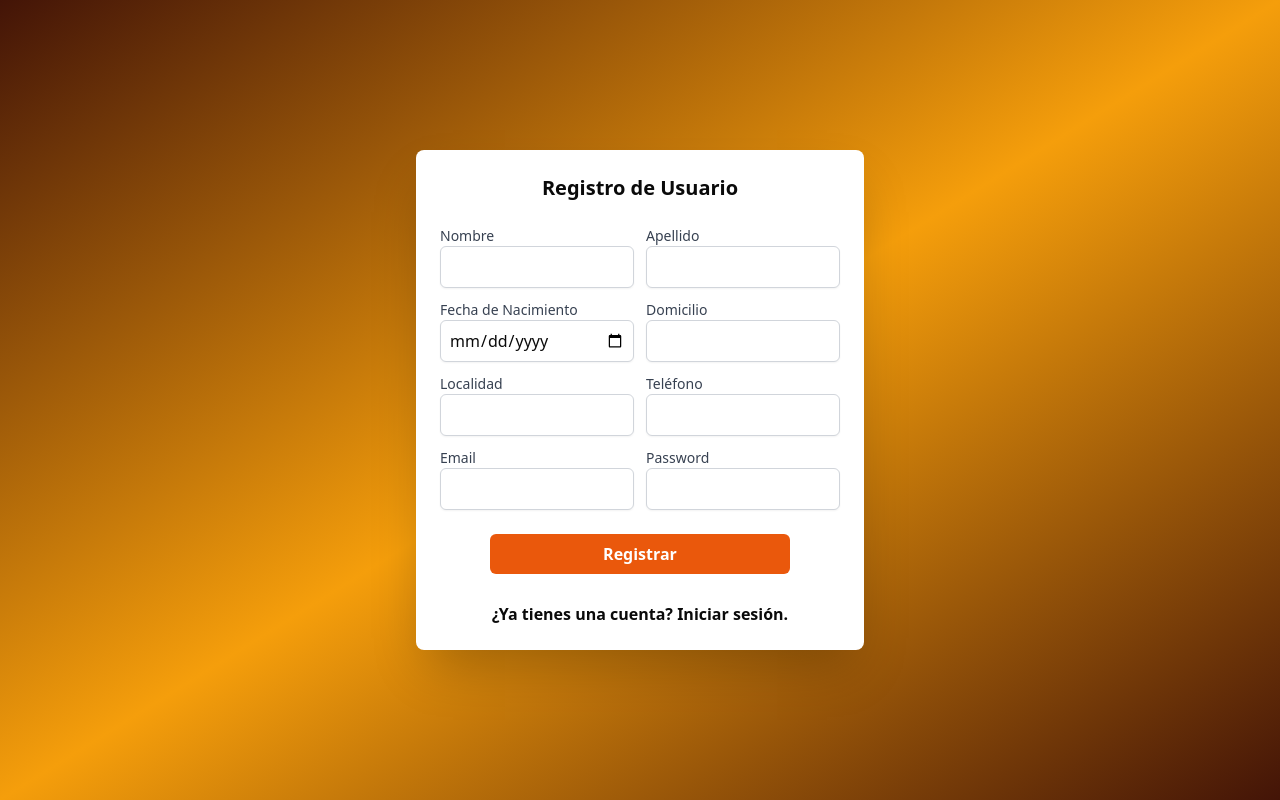
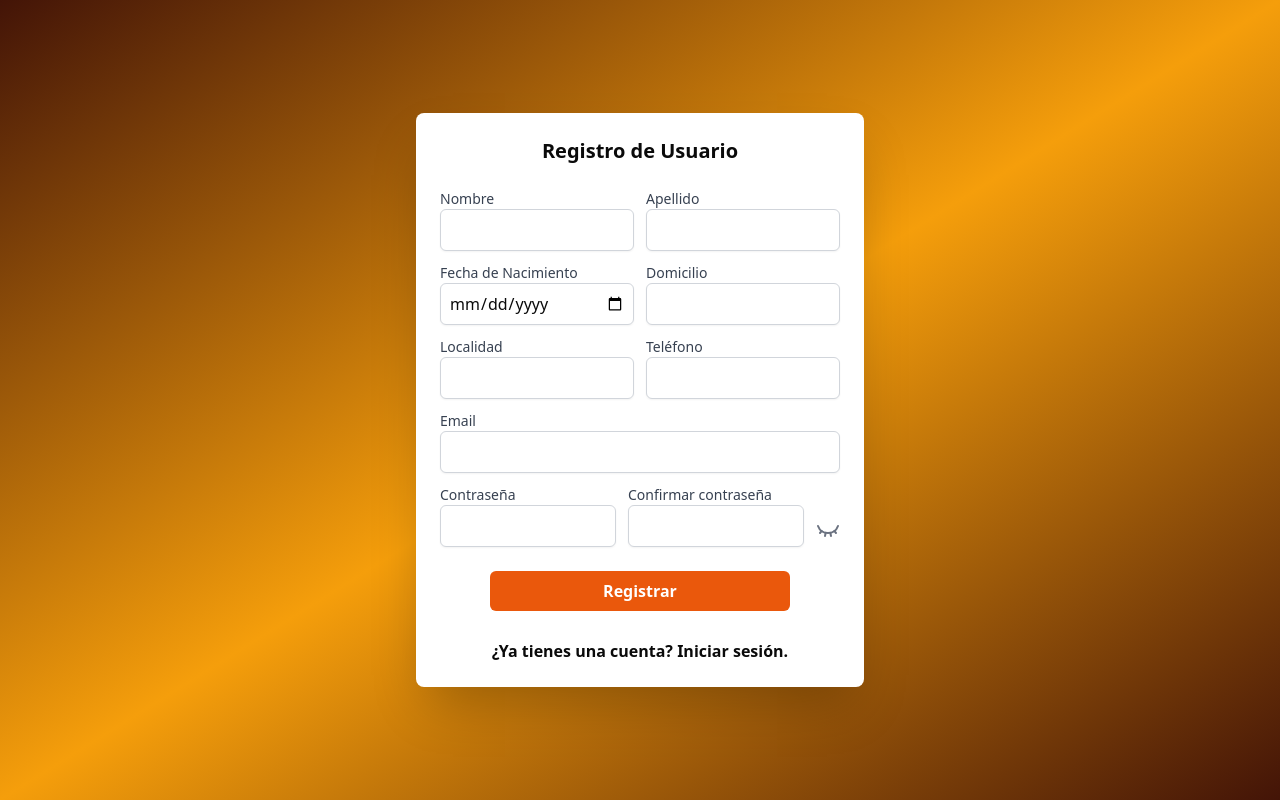
Before and after one commit to Martin-Egea/TenisClub-Proyecto-Final, a React (Vite) app in the folder client/: page /register in a window 1280 px wide. Built offline with nearby package versions, Linux system fonts and the light colour scheme; what tailwindcss-animated would draw is missing.

Commit message:
botón para visualizar las contraseñas y actualizar la tabla de usuarios

```diff
--- a/client/src/components/MiPerfilFormulario.jsx
+++ b/client/src/components/MiPerfilFormulario.jsx
@@ -1,7 +1,7 @@
 import { useEffect, useState } from "react";
 import { useForm } from "react-hook-form";
 import { format } from "date-fns";
-import { CalendarIcon } from "lucide-react";
+import { CalendarIcon, Eye, EyeClosed } from "lucide-react";
 import { Button } from "@/components/ui/button";
 import { Input } from "@/components/ui/input";
 import { Calendar } from "@/components/ui/calendar";
@@ -32,6 +32,11 @@ import { useToast } from "@/hooks/use-toast";
 // eslint-disable-next-line react/prop-types
 export default function MiPerfilFormulario({ active }) {
   const [isDialogOpen, setIsDialogOpen] = useState(false);
+  const [mostrarContraseña, setMostrarContraseña] = useState(false);
+
+  const toggleMostrarContraseña = () =>
+    setMostrarContraseña(!mostrarContraseña);
+
   const { user, updateUser } = useUser();
   const { toast } = useToast();
 
@@ -286,7 +291,7 @@ export default function MiPerfilFormulario({ active }) {
                   </FormItem>
                 )}
               />
-              <div className="grid grid-cols-2 gap-4">
+              <div className="flex flex-wrap gap-4">
                 <FormField
                   control={form.control}
                   name="password"
@@ -305,7 +310,11 @@ export default function MiPerfilFormulario({ active }) {
                     <FormItem>
                       <FormLabel>Contraseña</FormLabel>
                       <FormControl>
-                        <Input {...field} type="password" />
+                        <Input
+                          {...field}
+                          type={mostrarContraseña ? "text" : "password"}
+                          value={field.value || ""}
+                        />
                       </FormControl>
                       <FormMessage />
                     </FormItem>
@@ -330,12 +339,27 @@ export default function MiPerfilFormulario({ active }) {
                     <FormItem>
                       <FormLabel>Repetir Contraseña</FormLabel>
                       <FormControl>
-                        <Input {...field} type="password" />
+                        <>
+                          <Input
+                            {...field}
+                            type={mostrarContraseña ? "text" : "password"}
+                            value={field.value || ""}
+                          />
+                        </>
                       </FormControl>
                       <FormMessage />
                     </FormItem>
                   )}
                 />
+                <div className="flex items-center pt-7">
+                  <button
+                    type="button"
+                    onClick={toggleMostrarContraseña}
+                    className="text-gray-500"
+                  >
+                    {mostrarContraseña ? <Eye /> : <EyeClosed />}
+                  </button>
+                </div>
               </div>
             </div>
             <div className="flex justify-center mt-5">
--- a/client/src/components/TablaRevisionPagos.jsx
+++ b/client/src/components/TablaRevisionPagos.jsx
@@ -51,8 +51,8 @@ export default function TablaRevisionPagos({ active }) {
 
   const handleConfirmarRevision = async (id) => {
     await actualizarEstadoUsuario(id);
-    getAllCuotasSociales();
-    getAllUsers();
+    await getAllCuotasSociales();
+    await getAllUsers();
   };
 
   // si el componente no esta activo, no mostrar nada
--- a/client/src/components/TablaSocios.jsx
+++ b/client/src/components/TablaSocios.jsx
@@ -42,7 +42,7 @@ export default function TablaSocios({ active }) {
       }
     };
     cargarUsuarios();
-  }, [allUsers]);
+  }, [allUsers, cuotasSociales]);
 
   //filtrado de socios en la tabla
   useEffect(() => {
--- a/client/src/pages/RegisterPage.jsx
+++ b/client/src/pages/RegisterPage.jsx
@@ -1,12 +1,19 @@
 import { useForm } from "react-hook-form";
 import { useUser } from "../context/UserContext";
-import { useEffect } from "react";
+import { useEffect, useState } from "react";
 import { Link, useNavigate } from "react-router-dom";
+import { Eye, EyeClosed } from "lucide-react";
 
 const RegisterPage = () => {
+  const [mostrarContraseña, setMostrarContraseña] = useState(false);
+
+  const toggleMostrarContraseña = () =>
+    setMostrarContraseña(!mostrarContraseña);
+
   const {
     register,
     handleSubmit,
+    watch,
     formState: { errors },
   } = useForm();
   const { signUp, isAuthenticated, errors: userErrors } = useUser();
@@ -24,7 +31,7 @@ const RegisterPage = () => {
 
   return (
     <div className="bg-gradient-to-br from-orange-950 via-amber-500 to-orange-950 flex justify-center items-center h-screen">
-      <div className="max-w-md mx-auto bg-white my-3 p-6 shadow-2xl rounded-lg animate-fade">
+      <div className="max-w-md mx-auto bg-white my-5 p-6 shadow-2xl rounded-lg animate-fade">
         <h2 className="text-xl font-bold mb-6 text-center">
           Registro de Usuario
         </h2>
@@ -158,7 +165,7 @@ const RegisterPage = () => {
             </div>
 
             {/* Email */}
-            <div>
+            <div className="md:col-span-2">
               <label className="block text-sm font-medium text-gray-700">
                 Email
               </label>
@@ -181,11 +188,12 @@ const RegisterPage = () => {
                 </span>
               )}
             </div>
-
-            {/* Password */}
+          </div>
+          {/* Password */}
+          <div className="flex md:flex-cols-3 gap-3 pt-3">
             <div>
               <label className="block text-sm font-medium text-gray-700">
-                Password
+                Contraseña
               </label>
               <input
                 {...register("password", {
@@ -195,7 +203,7 @@ const RegisterPage = () => {
                     message: "La contraseña debe tener al menos 8 caracteres",
                   },
                 })}
-                type="password"
+                type={mostrarContraseña ? "text" : "password"}
                 className={` block w-full p-2 border border-gray-300 rounded-md shadow-sm focus:ring-indigo-500 focus:border-indigo-500 ${
                   errors.password ? "border-red-500" : ""
                 }`}
@@ -206,8 +214,39 @@ const RegisterPage = () => {
                 </span>
               )}
             </div>
+            {/* Confirm Password */}
+            <div>
+              <label className="block text-sm font-medium text-gray-700">
+                Confirmar contraseña
+              </label>
+              <input
+                {...register("confirmPassword", {
+                  required: "Por favor confirme su contraseña",
+                  validate: (value) =>
+                    value === watch("password") ||
+                    "Las contraseñas no coinciden",
+                })}
+                type={mostrarContraseña ? "text" : "password"}
+                className={` block w-full p-2 border border-gray-300 rounded-md shadow-sm focus:ring-indigo-500 focus:border-indigo-500 ${
+                  errors.confirmPassword ? "border-red-500" : ""
+                }`}
+              />
+              {errors.confirmPassword && (
+                <span className="text-red-500 text-sm">
+                  {errors.confirmPassword.message}
+                </span>
+              )}
+            </div>
+            <div className="flex items-center pt-7">
+              <button
+                type="button"
+                onClick={toggleMostrarContraseña}
+                className="text-gray-500"
+              >
+                {mostrarContraseña ? <Eye /> : <EyeClosed />}
+              </button>
+            </div>
           </div>
-
           {/* Botón de enviar */}
 
           <div className="text-accent-foreground w-full mt-4 flex justify-center">
```
